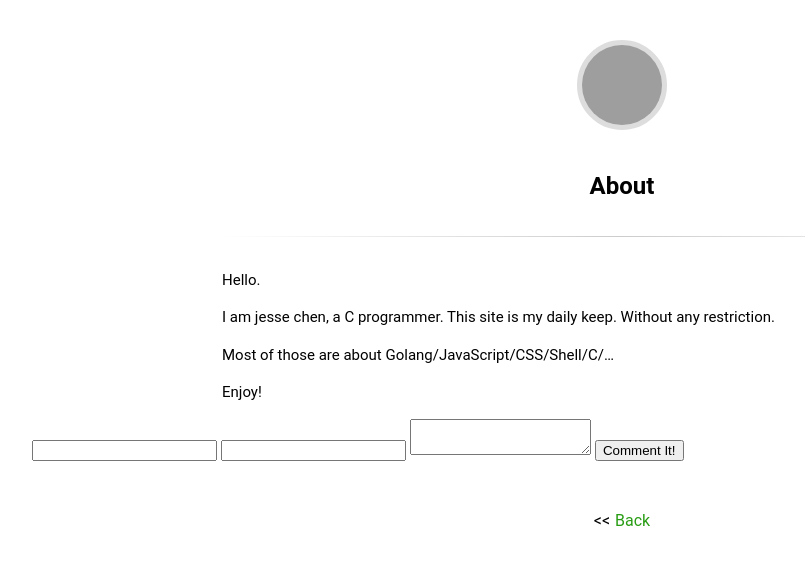
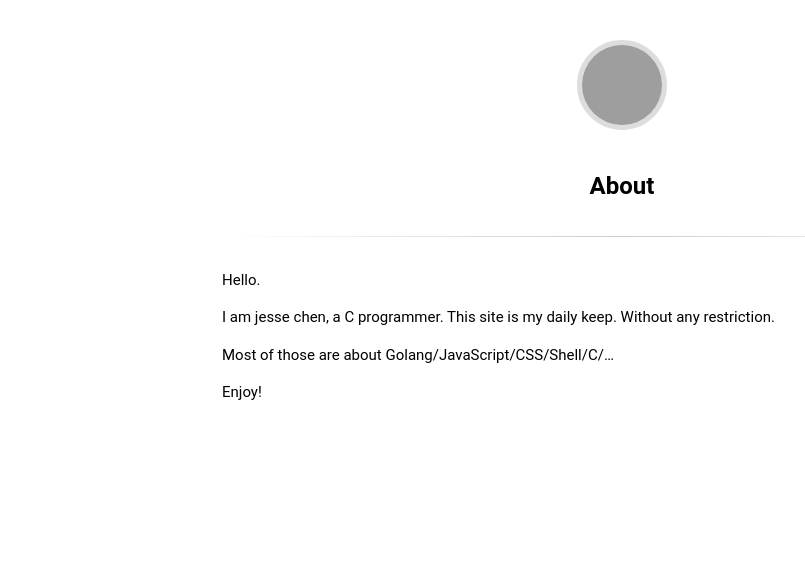
Before and after one commit to JesseEisen/DailyKeep, a Jekyll site: the page built from about.md, in a window 1280 px wide. Shown: the top 565 px of the page, without its empty margins (18-823 px from the left). Built offline with Jekyll 4.4.1, drawn with Linux system fonts in a browser that asks for light colours; some web fonts are replaced; grey boxes are pictures that could not be loaded.

```diff
--- a/_layouts/page.html
+++ b/_layouts/page.html
@@ -11,18 +11,3 @@
 	{{ content }}
 
 </article>
-
-<form method="POST" action="https://api.staticman.net/v1/entry/JesseEisen/DailyKeep/gh-pages">
-	  <!-- e.g. "2016-01-02-this-is-a-post" -->
-	<input name="options[slug]" type="hidden" value="{{ page.slug }}">
-
-	<input name="fields[name]" type="text">
-	<input name="fields[email]" type="email">
-	<textarea name="fields[comment]"></textarea>
-
-	<button type="submit">Comment It!</button>
-</form>
-
-<div class="back">
-	<a href="{{site.baseurl}}/">Back</a>
-</div>
```
Also changed, not shown: _layouts/post.html (+12 -0 lines).
